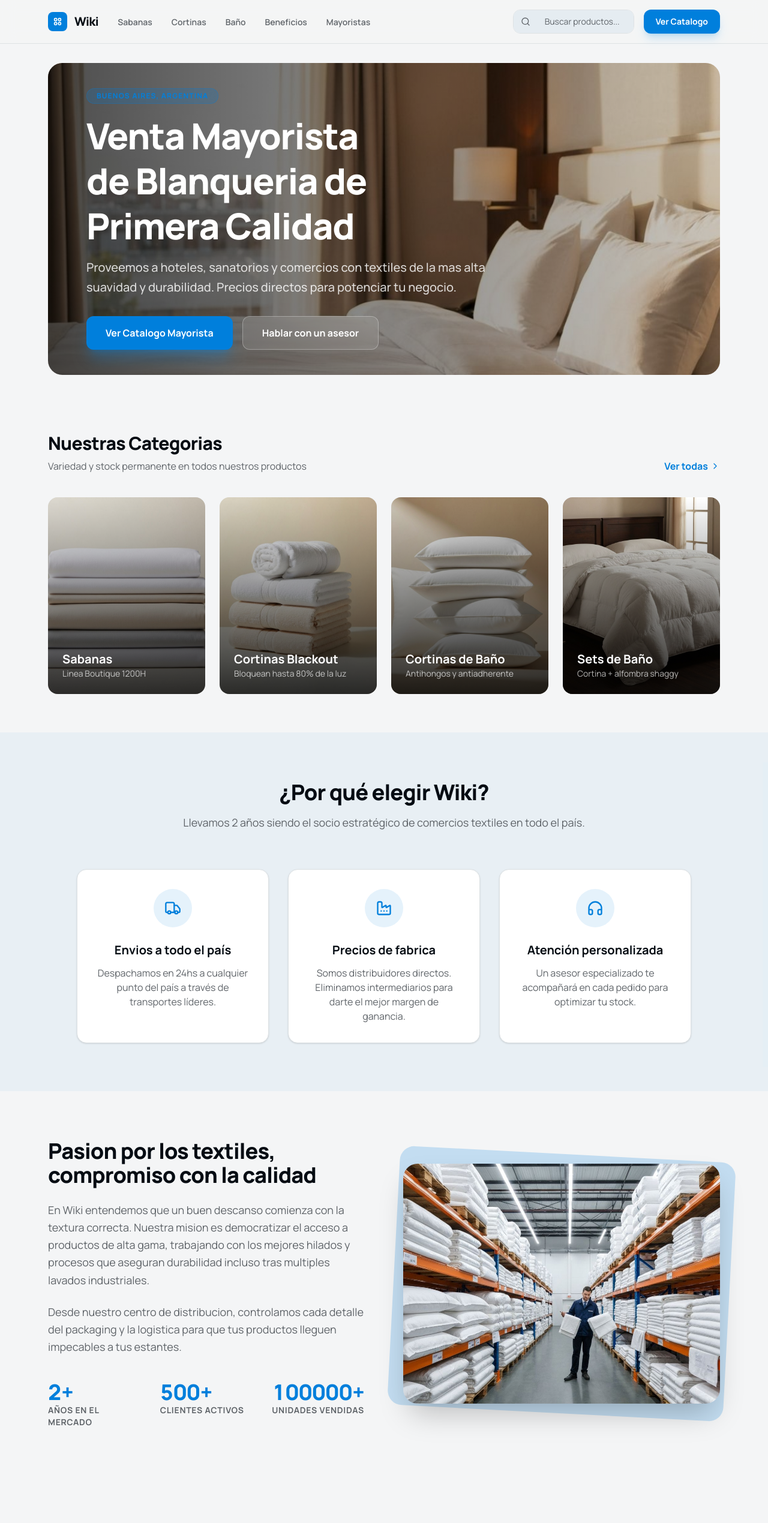
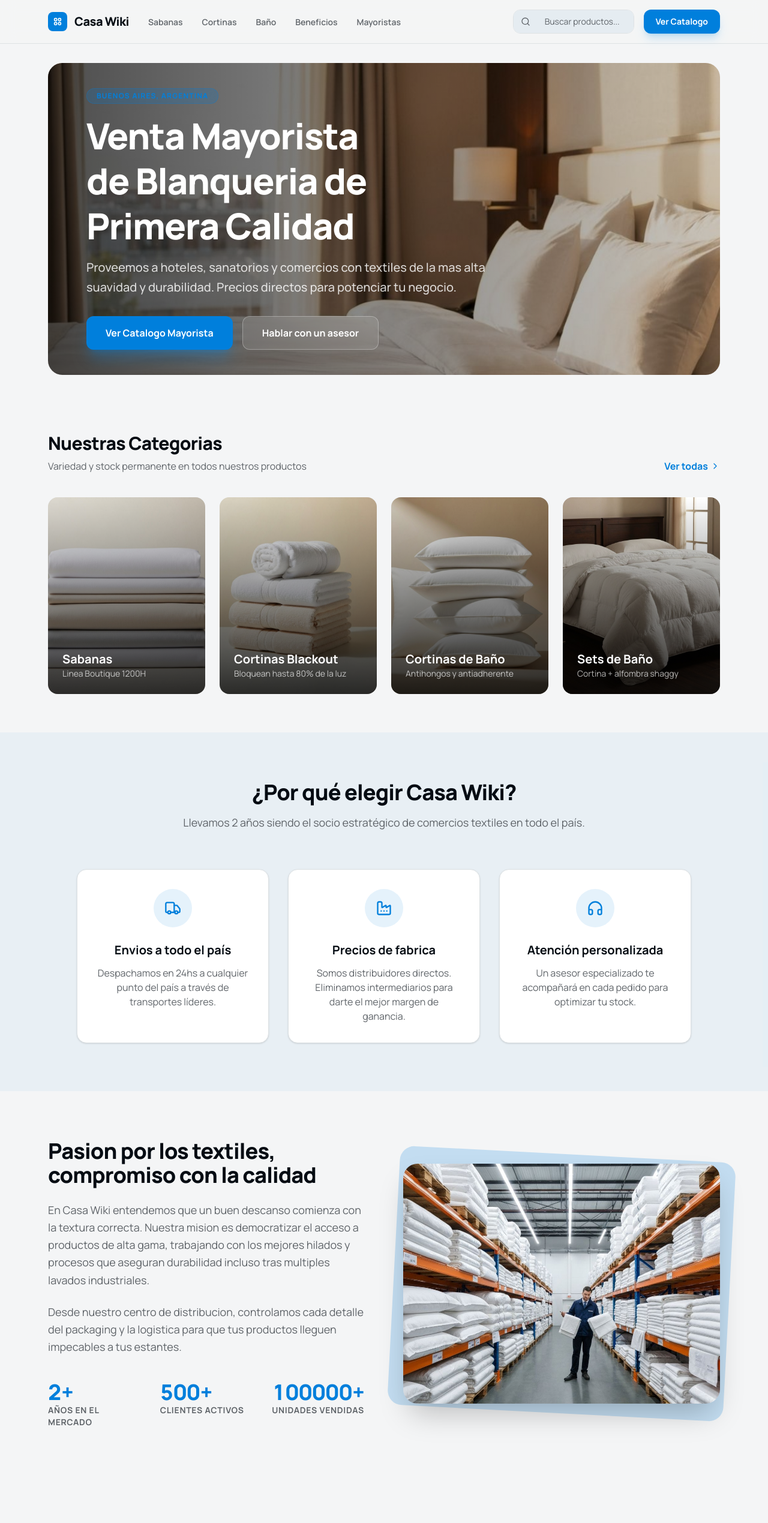
Before and after one commit to Leandro-20/wiki-landing-page, a Next.js app: page / in a window 1280 px wide. Shown: the top 2539 px of the page at 60% size. Built offline with nearby package versions, Linux system fonts and the light colour scheme.

Commit message:
feat: update references and footer copyright
Change references in parallel and update footer copyright
and replace "Wiki" with "Casa Wiki" in key files.

Co-authored-by: Gonzalo Lopez <39465238+gonzalo-smtv@users.noreply.github.com>

```diff
--- a/app/catalogo/page.tsx
+++ b/app/catalogo/page.tsx
@@ -5,7 +5,7 @@ import { CatalogGrid } from "@/components/catalog-grid"
 import { Footer } from "@/components/footer"
 
 export const metadata: Metadata = {
-  title: "Catalogo - Wiki Blanqueria por Mayor",
+  title: "Catalogo - Casa Wiki Blanqueria por Mayor",
   description:
     "Catalogo completo Campomayo: sabanas queen y king 1200H, cortinas blackout, cortinas de baño y sets de baño. Precios mayoristas.",
 }
--- a/app/layout.tsx
+++ b/app/layout.tsx
@@ -9,7 +9,7 @@ const _manrope = Manrope({
 })
 
 export const metadata: Metadata = {
-  title: 'Wiki - Venta Mayorista de Blanqueria',
+  title: 'Casa Wiki - Venta Mayorista de Blanqueria',
   description: 'Venta mayorista de blanqueria. Sabanas, cortinas, acolchados y mas de la mejor calidad a precios mayoristas. Buenos Aires, Argentina.',
 }
 
--- a/components/catalog-hero.tsx
+++ b/components/catalog-hero.tsx
@@ -16,7 +16,7 @@ export function CatalogHero() {
         <div className="absolute inset-0">
           <Image
             src="/images/hero-bedding.jpg"
-            alt="Blanqueria Wiki"
+            alt="Blanqueria Casa Wiki"
             fill
             className={`object-cover transition-transform duration-[1.5s] ease-out ${
               loaded ? "scale-100" : "scale-110"
--- a/components/features.tsx
+++ b/components/features.tsx
@@ -34,7 +34,7 @@ export function Features() {
         }`}
       >
         <h2 className="text-foreground text-4xl font-extrabold tracking-tight mb-4">
-          {"¿Por qué elegir Wiki?"}
+          {"¿Por qué elegir Casa Wiki?"}
         </h2>
         <p className="text-muted-foreground text-lg">
           Llevamos 2 años siendo el socio estratégico de comercios textiles en todo el país.
--- a/components/footer.tsx
+++ b/components/footer.tsx
@@ -13,7 +13,7 @@ export function Footer() {
                 <path strokeLinecap="round" strokeLinejoin="round" d="M4 6a2 2 0 012-2h2a2 2 0 012 2v2a2 2 0 01-2 2H6a2 2 0 01-2-2V6zM14 6a2 2 0 012-2h2a2 2 0 012 2v2a2 2 0 01-2 2h-2a2 2 0 01-2-2V6zM4 16a2 2 0 012-2h2a2 2 0 012 2v2a2 2 0 01-2 2H6a2 2 0 01-2-2v-2zM14 16a2 2 0 012-2h2a2 2 0 012 2v2a2 2 0 01-2 2h-2a2 2 0 01-2-2v-2z" />
               </svg>
             </div>
-            <span className="text-xl font-extrabold text-foreground">Wiki</span>
+            <span className="text-xl font-extrabold text-foreground">Casa Wiki</span>
           </Link>
           <p className="text-muted-foreground text-sm">
             Expertos en textiles para el hogar y hoteleria. Calidad premium con precios mayoristas.
@@ -73,7 +73,7 @@ export function Footer() {
       </div>
 
       <div className="max-w-7xl mx-auto mt-16 pt-8 border-t border-border flex flex-col md:flex-row justify-between items-center gap-4 text-xs text-muted-foreground">
-        <p>{"Wiki Blanqueria Mayorista. Todos los derechos reservados."}</p>
+        <p>{"Casa Wiki Blanqueria Mayorista. Todos los derechos reservados."}</p>
         <div className="flex gap-6">
           <a href="#" className="hover:text-foreground transition-colors">Defensa del Consumidor</a>
           <a href="#" className="hover:text-foreground transition-colors">Privacidad</a>
--- a/components/navbar.tsx
+++ b/components/navbar.tsx
@@ -39,7 +39,7 @@ export function Navbar() {
                 <path strokeLinecap="round" strokeLinejoin="round" d="M4 6a2 2 0 012-2h2a2 2 0 012 2v2a2 2 0 01-2 2H6a2 2 0 01-2-2V6zM14 6a2 2 0 012-2h2a2 2 0 012 2v2a2 2 0 01-2 2h-2a2 2 0 01-2-2V6zM4 16a2 2 0 012-2h2a2 2 0 012 2v2a2 2 0 01-2 2H6a2 2 0 01-2-2v-2zM14 16a2 2 0 012-2h2a2 2 0 012 2v2a2 2 0 01-2 2h-2a2 2 0 01-2-2v-2z" />
               </svg>
             </div>
-            <span className="text-xl font-extrabold tracking-tight text-foreground">Wiki</span>
+            <span className="text-xl font-extrabold tracking-tight text-foreground">Casa Wiki</span>
           </Link>
 
           <ul className="hidden lg:flex items-center gap-8">
--- a/components/stats.tsx
+++ b/components/stats.tsx
@@ -43,7 +43,7 @@ export function Stats() {
             Pasion por los textiles, compromiso con la calidad
           </h2>
           <p className="text-muted-foreground text-lg leading-relaxed">
-            En Wiki entendemos que un buen descanso comienza con la textura correcta. Nuestra mision es democratizar el acceso a productos de alta gama, trabajando con los mejores hilados y procesos que aseguran durabilidad incluso tras multiples lavados industriales.
+            En Casa Wiki entendemos que un buen descanso comienza con la textura correcta. Nuestra mision es democratizar el acceso a productos de alta gama, trabajando con los mejores hilados y procesos que aseguran durabilidad incluso tras multiples lavados industriales.
           </p>
           <p className="text-muted-foreground text-lg leading-relaxed">
             Desde nuestro centro de distribucion, controlamos cada detalle del packaging y la logistica para que tus productos lleguen impecables a tus estantes.
```
